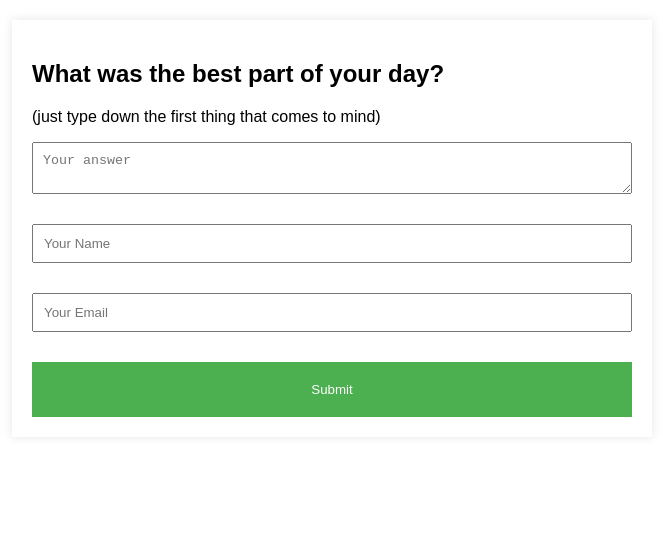
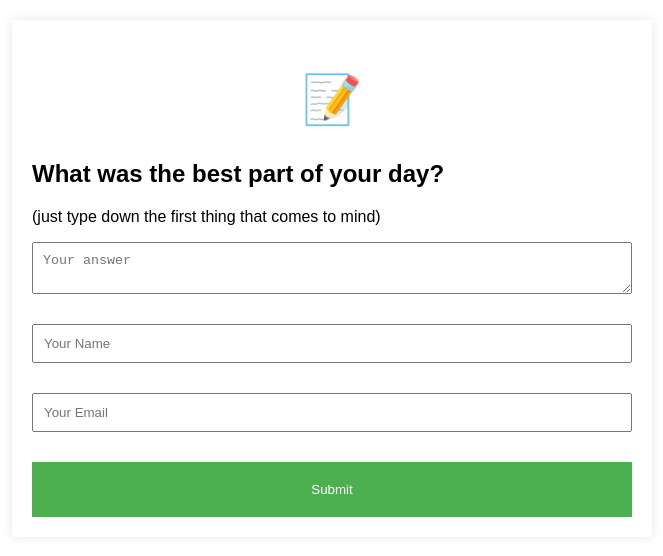
Before and after one commit to philwee/journal, a plain HTML site: page index.html in a window 1280 px wide. Shown: the whole page, without its empty margins (308-971 px from the left). Drawn offline with Linux system fonts and the light colour scheme.

Commit message:
add icom

```diff
--- a/index.html
+++ b/index.html
@@ -11,6 +11,11 @@ body {
     margin: 20px auto;
     padding: 20px;
     box-shadow: 0 0 10px rgba(0, 0, 0, 0.1);
+}
+
+h1 {
+    font-size: 3rem;
+    text-align: center;
 }
 
 form {
@@ -59,6 +64,7 @@ button:hover {
     </style>
 </head>
 <body>
+    <h1>📝</h2>
     <h2>What was the best part of your day?</h2>
     <p id="prompt">(just type down the first thing that comes to mind)</p>
 
```
